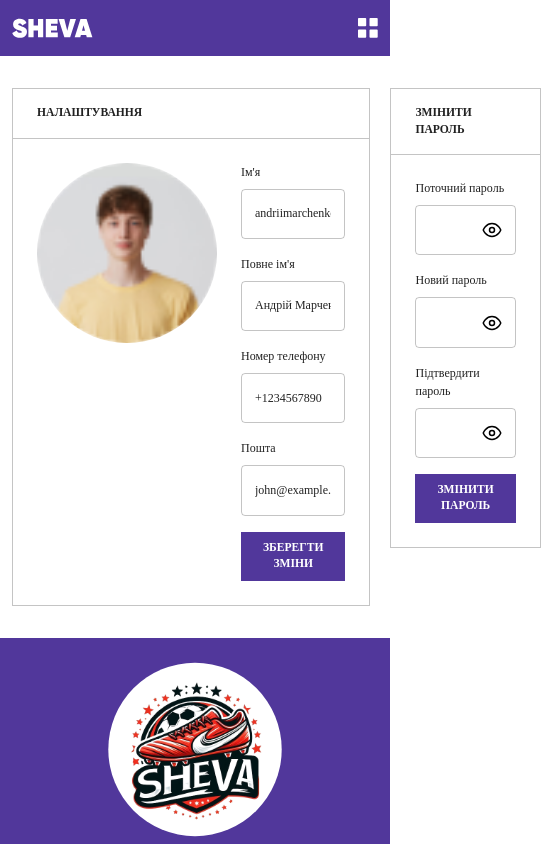
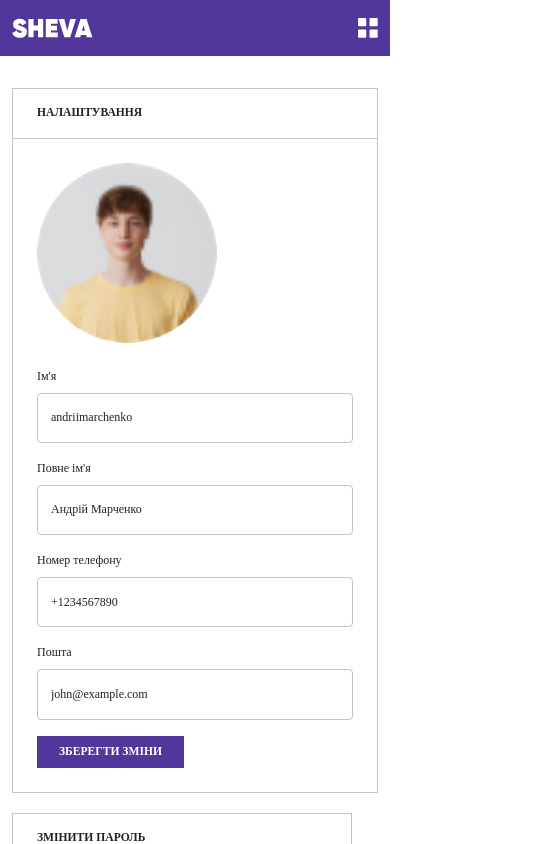
Before and after one commit to SHEVA-INC/sheva-ui, a React (Vite) app: page /profile in a window 390 px wide. Shown: the top 844 px of the page, 541 px wide, since content can reach past the window. Built offline with nearby package versions, Linux system fonts and the light colour scheme; the HTML template or start-up script is replaced by a standard one; a web font is replaced by a local one.

Commit message:
make profile route responsive

```diff
--- a/src/components/styled/StyledStackWithBordersAndTitle.jsx
+++ b/src/components/styled/StyledStackWithBordersAndTitle.jsx
@@ -1,12 +1,20 @@
 import { Stack, Typography } from "@mui/material";
 
-const StyledStackWithBordersAndTitle = ({ title, flex, children }) => {
+const StyledStackWithBordersAndTitle = ({
+  title,
+  flex,
+  width,
+  maxWidth,
+  children,
+}) => {
   return (
     <Stack
       border={1}
       borderColor="secondary.light"
       height="fit-content"
       flex={flex}
+      width={width}
+      maxWidth={maxWidth}
     >
       <Typography
         variant="body2"
--- a/src/forms/UpdateUserDataForm.jsx
+++ b/src/forms/UpdateUserDataForm.jsx
@@ -28,7 +28,7 @@ const UpdateUserDataForm = () => {
   };
 
   return (
-    <Stack flexDirection="row" gap={6} p={6}>
+    <Stack flexDirection={{ xs: "column", md: "row" }} gap={6} p={6}>
       <Avatar
         src={userData.imageSrc}
         alt={userData.fullName}
--- a/src/routes/ProfileRoute.jsx
+++ b/src/routes/ProfileRoute.jsx
@@ -5,11 +5,18 @@ import UpdateUserDataForm from "../forms/UpdateUserDataForm";
 
 const ProfileRoute = () => {
   return (
-    <StyledStackForRoutes flexDirection="row" justifyContent="space-between">
+    <StyledStackForRoutes
+      flexDirection={{ xs: "column", md: "row" }}
+      justifyContent="space-between"
+    >
       <StyledStackWithBordersAndTitle title="Налаштування" flex={1}>
         <UpdateUserDataForm />
       </StyledStackWithBordersAndTitle>
-      <StyledStackWithBordersAndTitle title="Змінити пароль">
+      <StyledStackWithBordersAndTitle
+        title="Змінити пароль"
+        width="100%"
+        maxWidth="340px"
+      >
         <ChangePasswordForm />
       </StyledStackWithBordersAndTitle>
     </StyledStackForRoutes>
```
